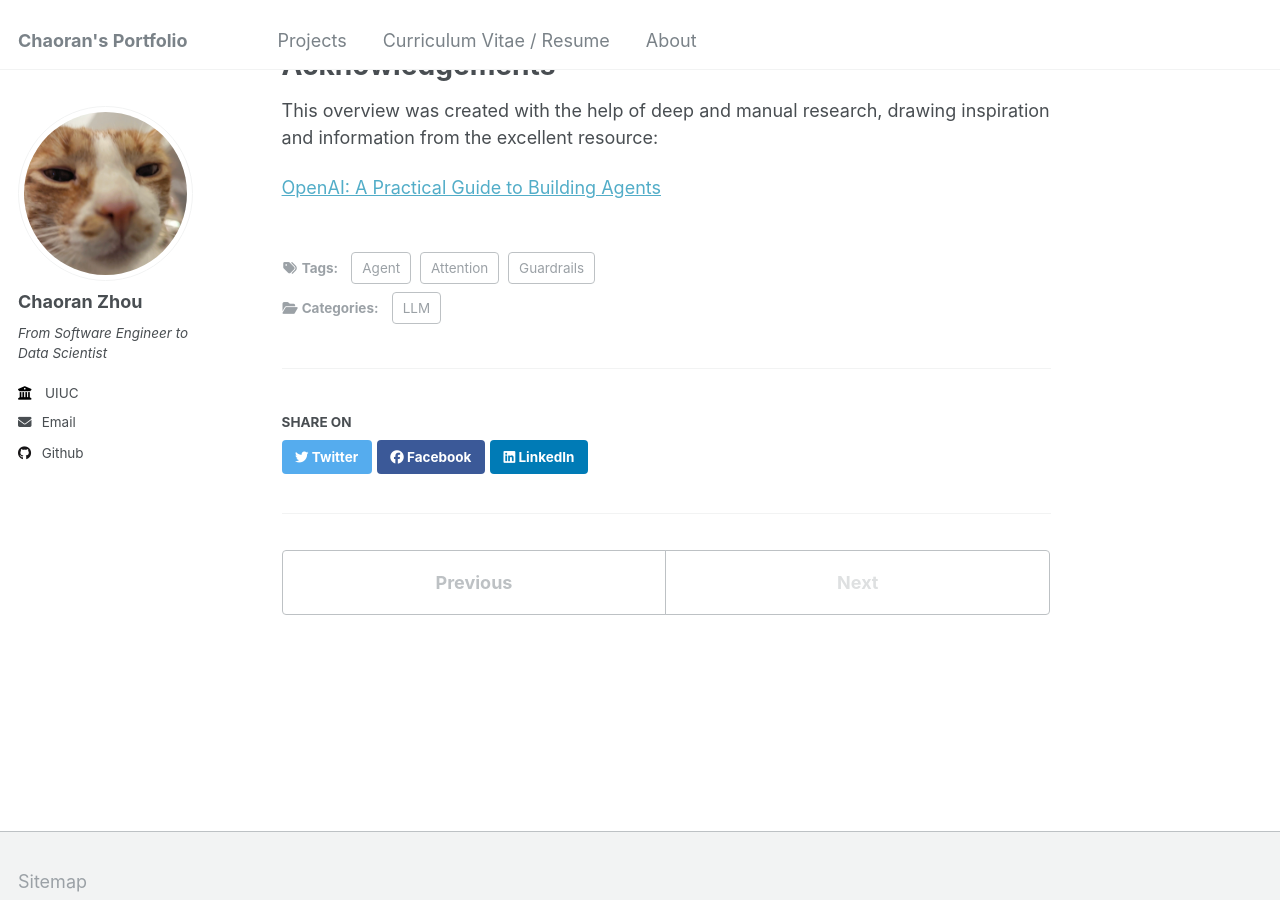
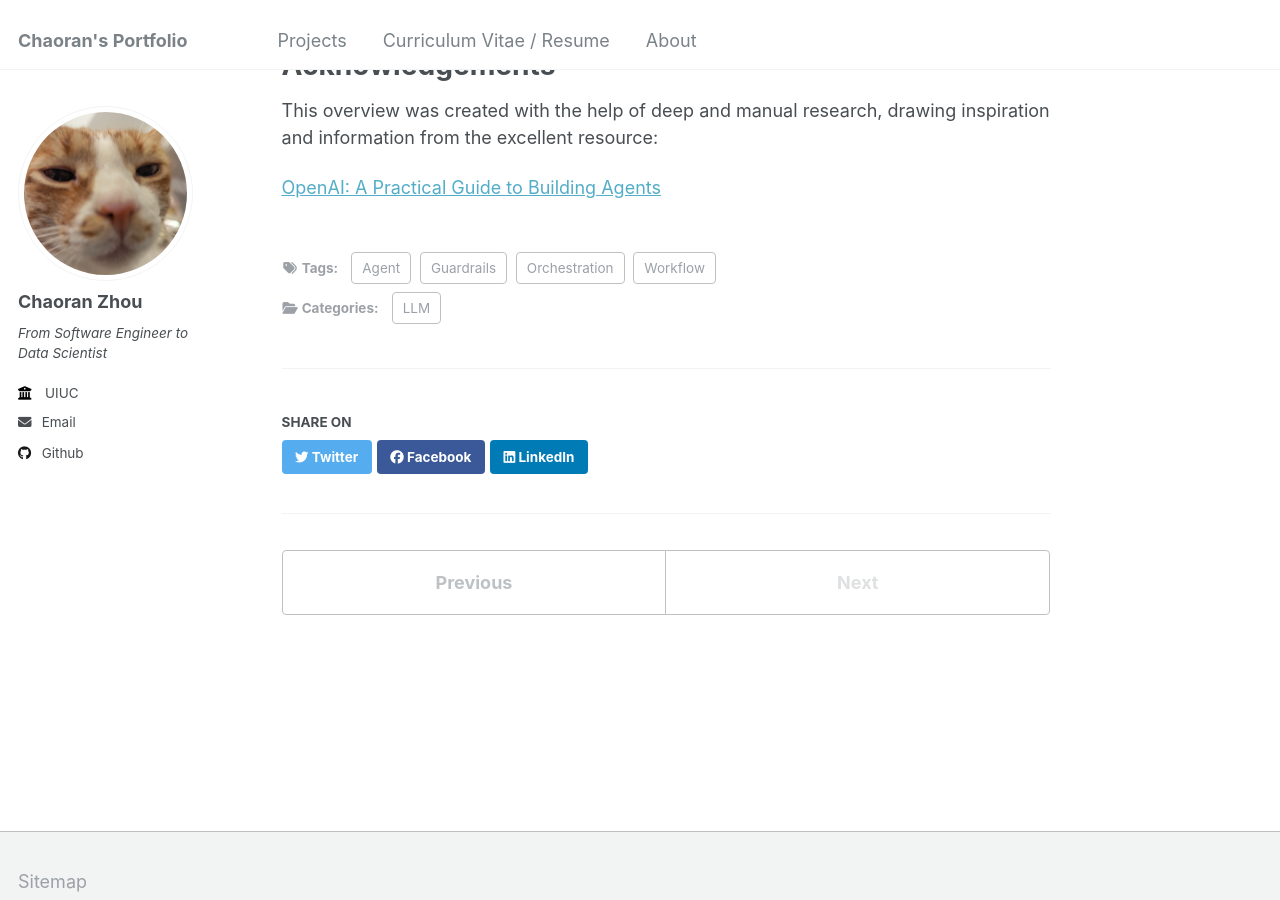
Before and after one commit to ranranrunforit/ranranrunforit.github.io, a Jekyll site: the page built from _projects/project-20.md, in a window 1280 px wide and 900 px high, scrolled down 14167 px. Built offline with Jekyll 4.4.1, drawn with Linux system fonts in a browser that asks for light colours.

Commit message:
Update project-20.md

```diff
--- a/_projects/project-20.md
+++ b/_projects/project-20.md
@@ -1,14 +1,15 @@
 ---
 title: "Interview Preparations - Agent Cheatsheet 4"
-excerpt: "When I have only 1 hour right before the interview...😅 This is getting longer and longer 😓 <br/><img src='/images/LLM.png'>"
+excerpt: "When I have only 1 hour right before the interview...😅 It's getting longer and longer 😓 <br/><img src='/images/guide.png'>"
 collection: projects
 date: 2025-06-26
 category: LLM
 description: "Notes from online materials."
 tags:
   - Agent
+  - Workflow
   - Guardrails
-  - Attention
+  - Orchestration
 ---
 
 
```
